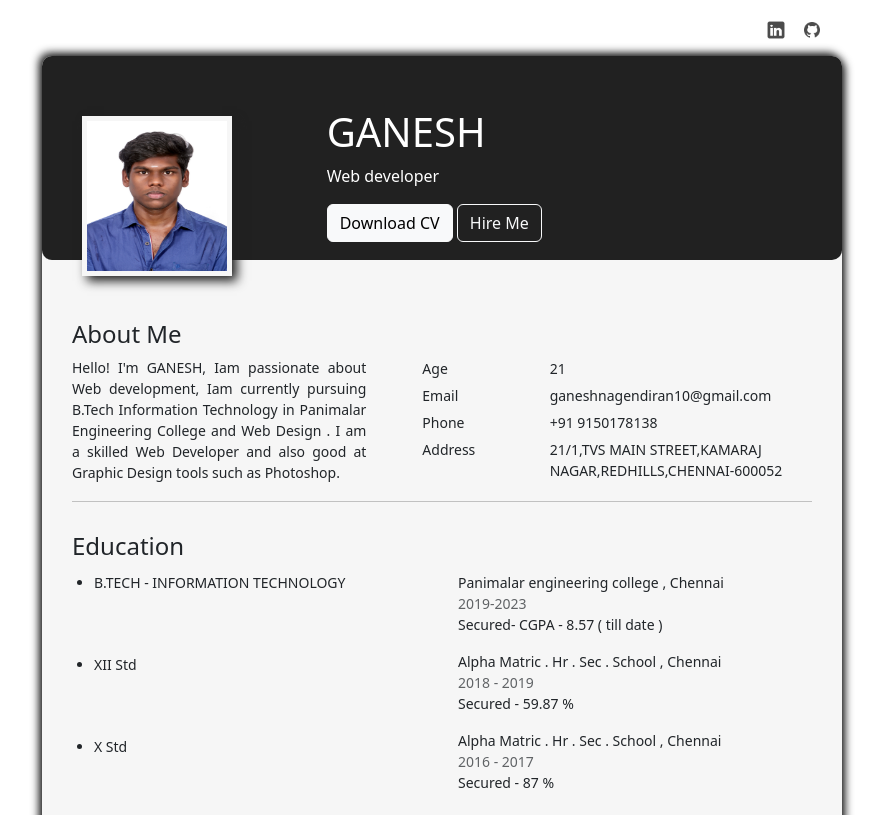
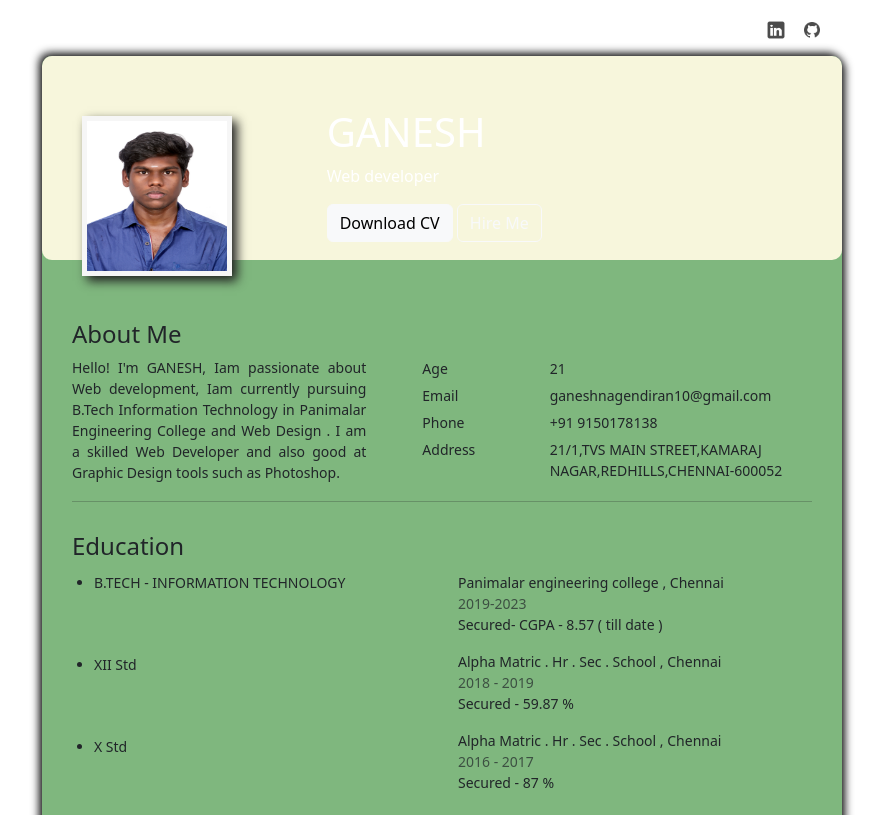
Before and after one commit to ashwathiashokv/IBM-Project-5248-1658752354, a plain HTML site: page Assignments/GANESH (Team Member2)/Assignment1/index.html in a window 1280 px wide. Shown: the top 815 px of the page, without its empty margins (208-1091 px from the left). Drawn offline with nearby package versions, Linux system fonts and the light colour scheme.

Commit message:
Update styles.css

```diff
--- a/Assignments/GANESH (Team Member2)/Assignment1/styles.css
+++ b/Assignments/GANESH (Team Member2)/Assignment1/styles.css
@@ -13,7 +13,7 @@ nav{
     justify-content: flex-end;
 }
 .profile-body{
-    background-color:#F6F6F6;
+    background-color:#7FB77E;
     /* padding: 0 30px 0; */
     border-radius:10px;
     box-shadow: 3px 3px 8px #212121,-3px -3px 8px #212121;
@@ -22,7 +22,7 @@ nav{
     color: white;
     padding:30px 30px;
     border-radius: 10px;
-    background-color: #212121;
+    background-color: #F7F6DC;
     position: relative;
 
 }
@@ -173,7 +173,7 @@ ul li{
     width: 100%;
     height: 100vh;
     position: relative;
-    background-color: #F05454;
+    background-color: #ABD9FF;
 }
 
 .left {
```
